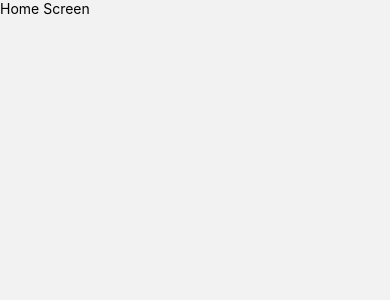
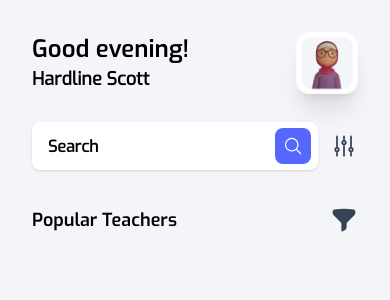
Before and after one commit to duresaguye/aau-info-app, a React Native app: screen /Home in a window 390 px wide. Shown: the top 300 px of the page. Built offline with nearby package versions, Linux system fonts and the light colour scheme.

Commit message:
feat: Home Screen Header component

```diff
--- /dev/null
+++ b/components/searchInput.js
@@ -0,0 +1,27 @@
+import { Text, TextInput, View } from 'react-native';
+import React from 'react';
+
+const SearchInput = ({ placeholder, Icon, value, onChange }) => {
+  return (
+    <View className={`flex flex-col gap-2 relative `}>
+      {/** ====================== Text Input ============================= */}
+      <View className="flex flex-row items-center justify-between px-4 bg-white h-12 rounded-lg shadow">
+        <TextInput
+          className={
+            'font-exo font-semibold flex items-center text-black text-base h-full w-full bg-white rounded-lg'
+          }
+          placeholder={placeholder}
+          value={value}
+          onChangeText={onChange}
+        />
+        {/** ====================== Search Icon ============================= */}
+
+        <View className="absolute right-0 mr-[2.5%] flex items-center justify-center p-2 bg-bgPurple rounded-lg">
+          <Icon className="text-white" size={20} />
+        </View>
+      </View>
+    </View>
+  );
+};
+
+export default SearchInput;
--- a/screens/HomeScreen.js
+++ b/screens/HomeScreen.js
@@ -1,11 +1,69 @@
-import { View, Text } from 'react-native'
-import React from 'react'
-import { SafeAreaView } from 'react-native-safe-area-context'
+import { View, Text, Image, Pressable } from 'react-native';
+import React, { useState } from 'react';
+import { SafeAreaView } from 'react-native-safe-area-context';
+import HeaderText from '../components/headerText';
+import { getLocalGreeting } from '../utils/helpers';
+import { images } from '../assets';
+import SearchInput from '../components/searchInput';
+import {
+  MagnifyingGlassIcon,
+  AdjustmentsVerticalIcon,
+} from 'react-native-heroicons/outline';
+import { FunnelIcon } from 'react-native-heroicons/solid';
+import { themeColors } from '../theme';
+
+const { avatar } = images;
 
 export default function HomeScreen() {
+  const [searchQuery, setSearchQuery] = useState('');
+
+  const handleSearchChange = (text) => {
+    console.log(text);
+    setSearchQuery(text);
+  };
   return (
-    <SafeAreaView>
-      <Text>Home Screen</Text>
+    <SafeAreaView className="bg-bgWhite p-8 flex flex-1">
+      {/**============= Header Area =================== */}
+      <View className="flex flex-row items-center justify-between">
+        <View className="">
+          <HeaderText text={getLocalGreeting()} />
+          <Text className="font-exo font-semibold text-lg">Hardline Scott</Text>
+        </View>
+        {/** ============= Profile image/avatar ============ */}
+        <View className="bg-bgWhite shadow-xl rounded-xl">
+          <Image source={avatar} style={{ height: 62, width: 62 }} />
+        </View>
+      </View>
+      {/** ================ Search Input & Filters ========================= */}
+      <View className="flex flex-row items-center justify-between my-7">
+        <View className="flex-1">
+          <SearchInput
+            placeholder={'Search'}
+            value={searchQuery}
+            onChange={handleSearchChange}
+            Icon={MagnifyingGlassIcon}
+          />
+        </View>
+        {/** ==================== Filter Icon ================================= */}
+        <Pressable className="ml-3">
+          <AdjustmentsVerticalIcon size={28} color={themeColors.darkGrayText} />
+        </Pressable>
+      </View>
+
+      {/** ========================= Teacher's Section =========================== */}
+      <View className="mt-2">
+        <View className="flex flex-row items-center justify-between">
+          <Text className="font-exoSemibold text-lg capitalize">
+            Popular Teachers
+          </Text>
+          <Pressable className="">
+            <FunnelIcon size={28} color={themeColors.darkGrayText} />
+          </Pressable>
+        </View>
+
+        {/** ========================= Render List of Teachers =========================== */}
+        <View className=""></View>
+      </View>
     </SafeAreaView>
-  )
+  );
 }
--- /dev/null
+++ b/utils/helpers.js
@@ -0,0 +1,17 @@
+// function for getting time and returning a greeting based on current time
+export function getLocalGreeting() {
+  const now = new Date();
+  const hours = now.getHours();
+
+  let greeting;
+
+  if (hours >= 5 && hours < 12) {
+    greeting = 'Good morning!';
+  } else if (hours >= 12 && hours < 17) {
+    greeting = 'Good afternoon!';
+  } else {
+    greeting = 'Good evening!';
+  }
+
+  return greeting;
+}
```
